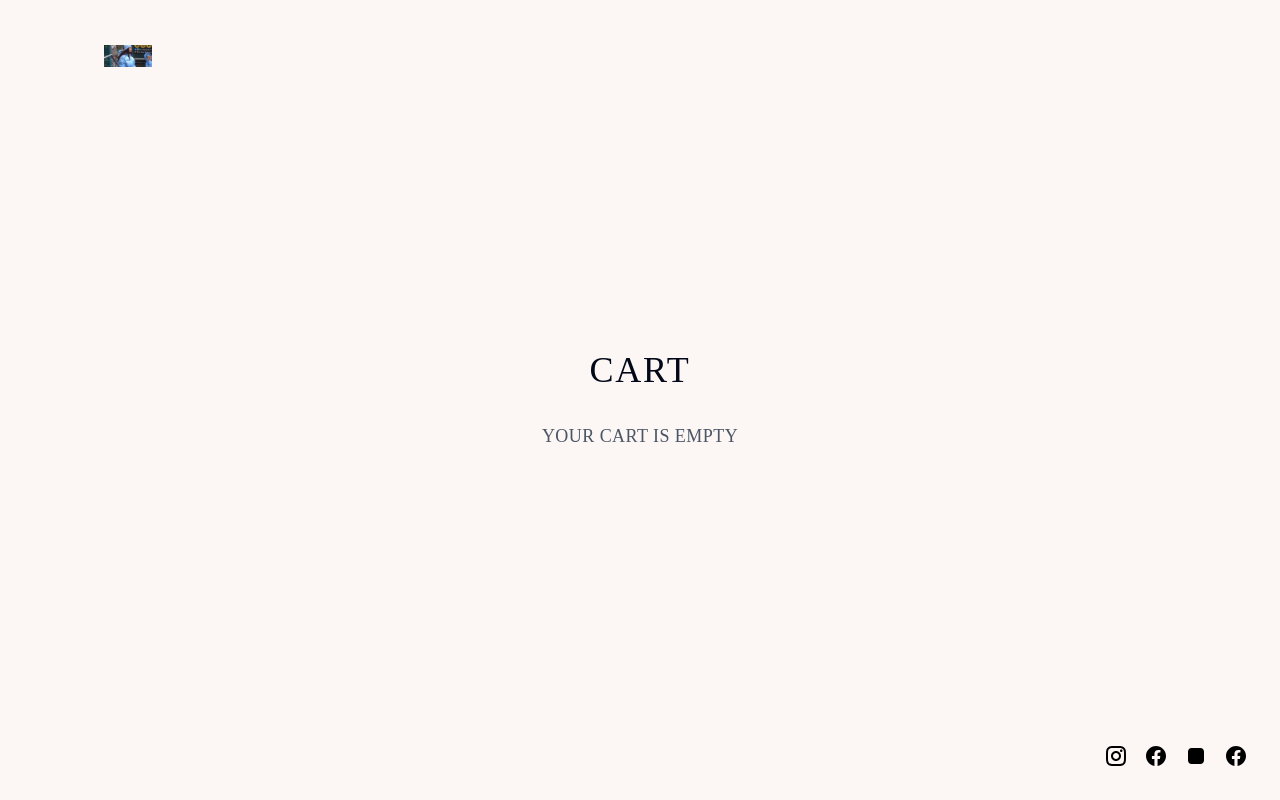
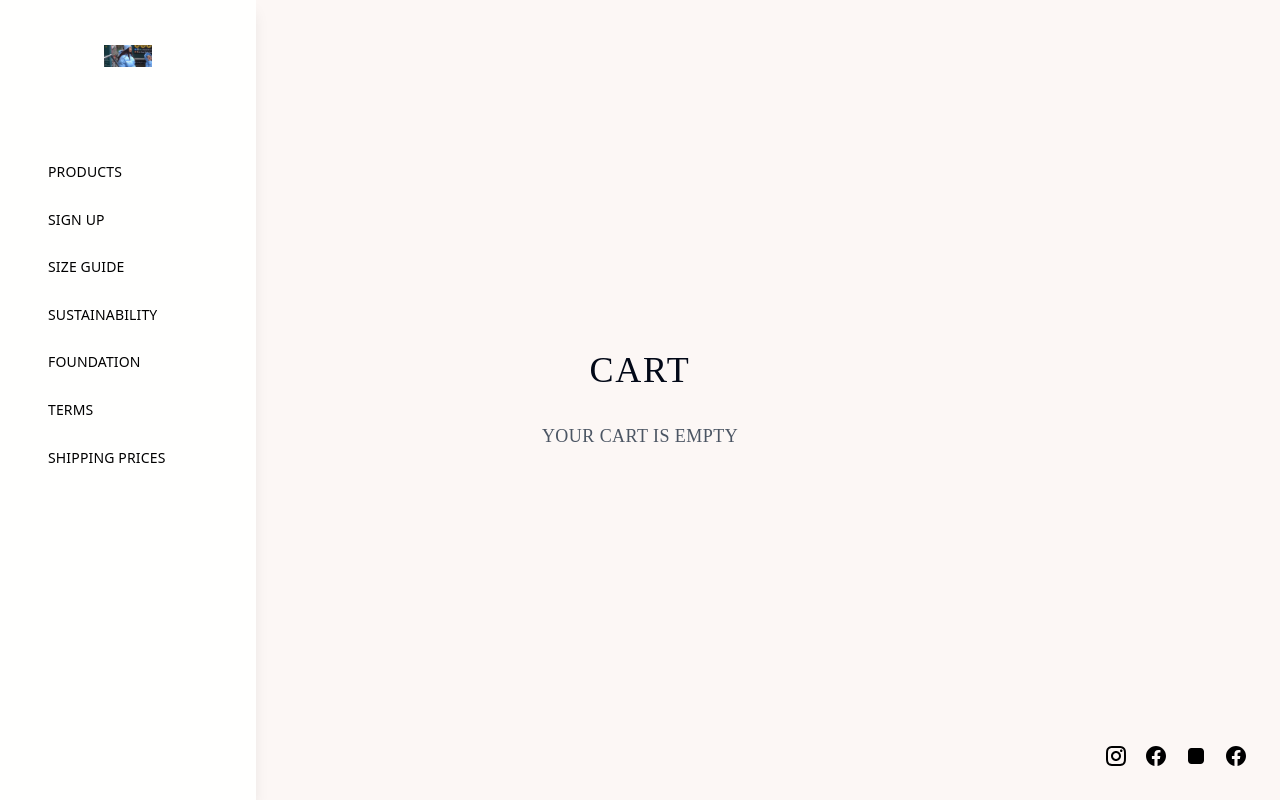
Before and after one commit to Narutostha/echo-sitecraft, a React (Vite) app: page /cart in a window 1280 px wide. Built offline with nearby package versions, Linux system fonts and the light colour scheme; a web font is replaced by a local one.

Commit message:
Improve Navbar Functionality
The navbar content was made visible and functional.

```diff
--- a/src/components/Sidebar.tsx
+++ b/src/components/Sidebar.tsx
@@ -1,3 +1,4 @@
+
 import { Link } from "react-router-dom";
 import { motion } from "framer-motion";
 import { Menu } from "lucide-react";
@@ -22,7 +23,7 @@ const Sidebar = () => {
         onClick={() => setIsOpen(!isOpen)}
         className="fixed top-4 left-4 z-50 md:hidden"
       >
-        <Menu className="h-6 w-6 text-[#FBF7F5]" />
+        <Menu className="h-6 w-6 text-black" />
       </button>
 
       <motion.nav
@@ -32,7 +33,7 @@ const Sidebar = () => {
           opacity: 1
         }}
         transition={{ duration: 0.5 }}
-        className={`fixed left-0 top-0 h-full w-64 bg-transparent backdrop-blur-sm p-8 z-40 flex flex-col
+        className={`fixed left-0 top-0 h-full w-64 bg-white/90 p-8 z-40 flex flex-col shadow-lg
                    ${isOpen ? 'translate-x-0' : '-translate-x-full'}
                    md:translate-x-0 transition-transform duration-300 ease-in-out`}
       >
@@ -48,21 +49,17 @@ const Sidebar = () => {
 
         <div className="flex-1">
           <div
-            className="space-y-8"
-            style={{
-              marginTop: '30vh',
-              marginLeft: '20%',
-              transform: 'translateX(0)'
-            }}
+            className="space-y-6 mt-12"
           >
             {menuItems.map((item) => (
               <Link
                 key={item.label}
                 to={item.path}
-                className="block text-[#FBF7F5] text-left no-underline uppercase text-base font-bold
+                className="block text-black text-left no-underline uppercase text-sm font-medium
                          leading-[1.475rem] tracking-[0.0094rem] cursor-pointer pl-4
                          transition-colors duration-250 ease-in-out
-                         hover:text-yellow-400"
+                         hover:text-gray-600"
+                onClick={() => setIsOpen(false)}
               >
                 {item.label}
               </Link>
```
